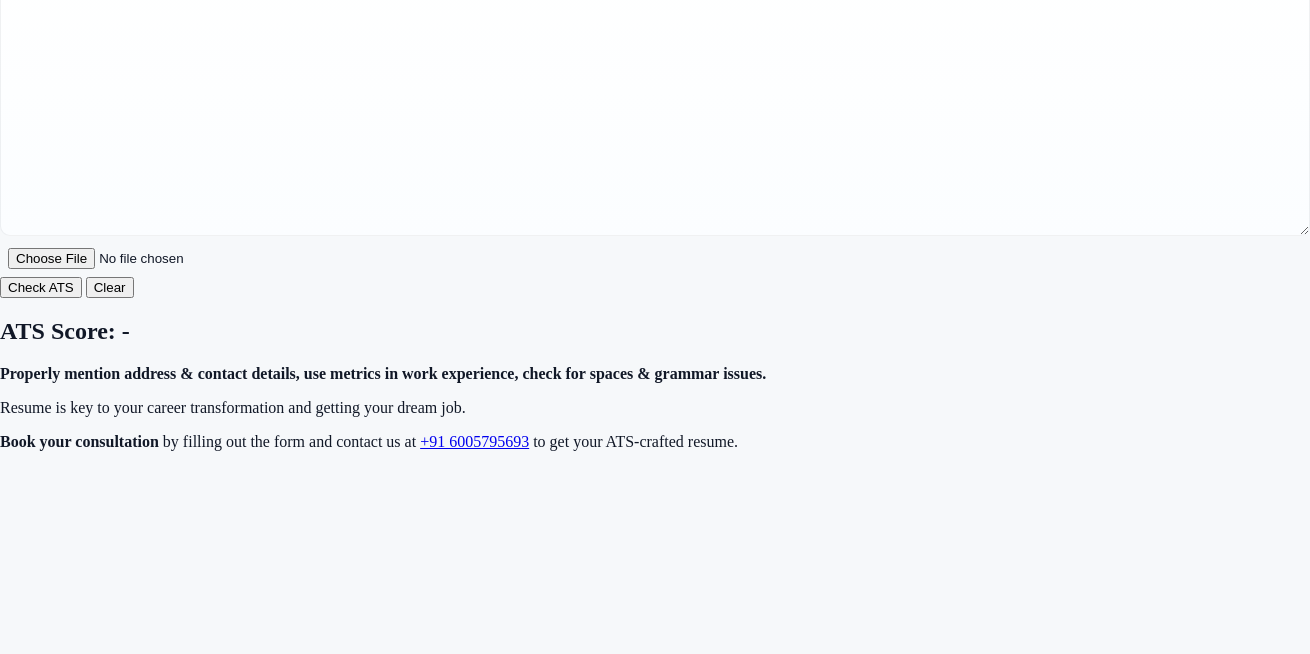
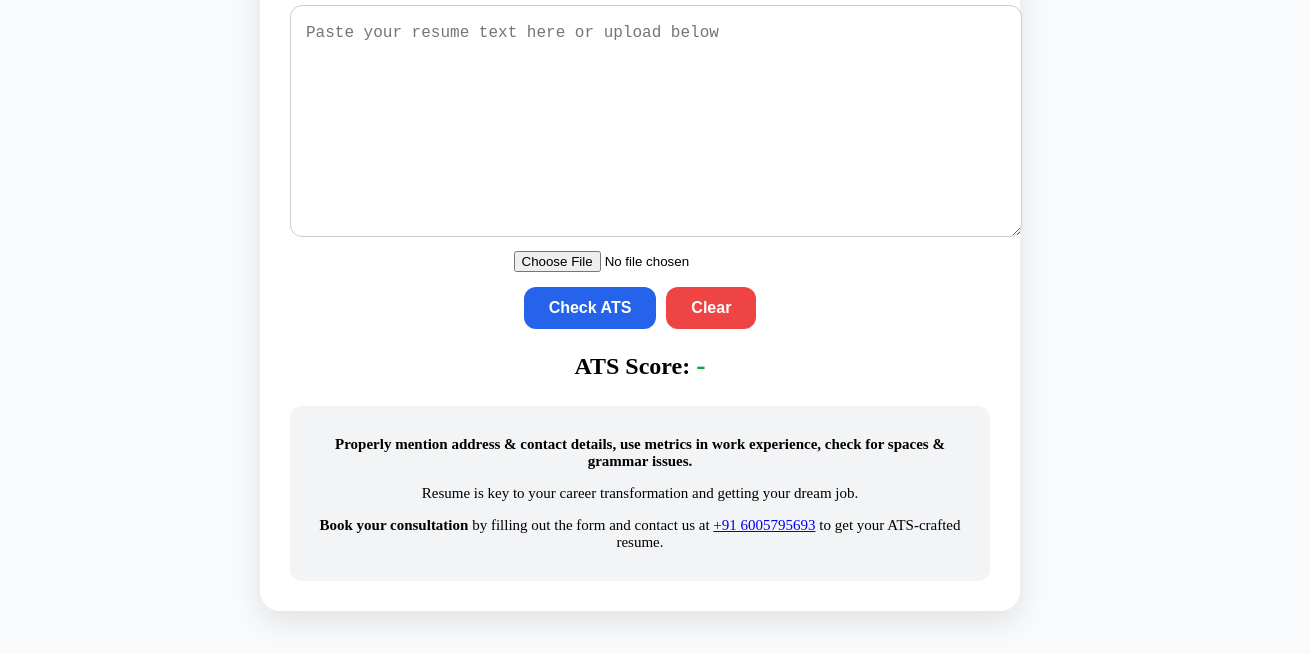
Before and after one commit to REZoom-ATS/REZoom, a plain HTML site: page index.html in a window 1280 px wide. Shown: the part 146-800 px from the top of the page, 1310 px wide, since content can reach past the window. Drawn offline with nearby package versions, Linux system fonts and the light colour scheme; no server answers; a script that the page names is missing.

Commit message:
Update style.css

```diff
--- a/style.css
+++ b/style.css
@@ -1,52 +1,101 @@
-/* Modern Figma-like styles, Times New Roman across UI */
-:root{
-  --bg:#f6f8fa;
-  --card:#ffffff;
-  --muted:#6b7280;
-  --text:#111827;
-  --accent:#2563eb;
-  --accent-2:#10b981;
-  --danger:#ef4444;
-  --glass: rgba(255,255,255,0.6);
-  --radius:14px;
+body {
+  font-family: "Times New Roman", serif;
+  background: #f9fafb;
+  margin: 0;
+  display: flex;
+  justify-content: center;
+  align-items: center;
+  min-height: 100vh;
 }
 
-body{font-family:"Times New Roman",serif;background:var(--bg);color:var(--text);margin:0;padding:0}
-.topbar{display:flex;justify-content:space-between;align-items:center;padding:18px 28px;background:linear-gradient(90deg,rgba(255,255,255,0.6),rgba(250,250,250,0.6));box-shadow:0 6px 24px rgba(15,23,42,0.06)}
-.topbar h1{margin:0;font-size:18px;letter-spacing:0.2px}
-.controls{display:flex;gap:12px;align-items:center}
+.container {
+  max-width: 700px;
+  background: white;
+  padding: 30px;
+  border-radius: 20px;
+  box-shadow: 0 10px 30px rgba(0,0,0,0.1);
+}
 
-.main{max-width:1100px;margin:28px auto;display:grid;grid-template-columns:1fr 360px;gap:22px;padding:0 18px}
-.card{background:var(--card);border-radius:var(--radius);padding:20px;box-shadow:0 8px 30px rgba(15,23,42,0.06);border:1px solid rgba(15,23,42,0.03)}
-.uploader h2{margin:0 0 10px 0}
-.file-row{display:flex;gap:10px;align-items:center}
-input[type="file"]{padding:8px}
-textarea{width:100%;min-height:260px;border-radius:10px;border:1px solid rgba(15,23,42,0.06);padding:14px;margin-top:12px;font-size:15px;line-height:1.45;resize:vertical;background:linear-gradient(180deg,#fff,#fbfdff)}
-.actions{display:flex;gap:10px;margin-top:12px}
-.btn{padding:10px 14px;border-radius:10px;border:none;font-weight:700;cursor:pointer;font-size:14px}
-.btn.primary{background:var(--accent);color:#fff}
-.btn.secondary{background:transparent;color:var(--accent);border:1px solid rgba(37,99,235,0.12)}
-.btn.ghost{background:transparent;border:1px dashed rgba(15,23,42,0.06);color:var(--text)}
+h1 {
+  text-align: center;
+  margin-bottom: 20px;
+}
 
-.result{margin-top:18px}
-.score-row{display:flex;flex-direction:column;gap:10px;align-items:stretch}
-.score-large{font-size:34px;font-weight:800;color:var(--text);display:flex;align-items:center;gap:8px}
-.progress{height:14px;background:#eef2ff;border-radius:8px;overflow:hidden}
-.progress-fill{height:100%;background:linear-gradient(90deg,var(--accent),var(--accent-2));width:0%;transition:width 500ms ease}
+textarea {
+  width: 100%;
+  height: 200px;
+  padding: 15px;
+  border-radius: 12px;
+  border: 1px solid #ccc;
+  resize: vertical;
+  font-size: 16px;
+  line-height: 1.5;
+}
 
-.suggestions{margin-top:12px;background:linear-gradient(180deg,rgba(249,250,251,0.6),rgba(255,255,255,0.6));padding:12px;border-radius:10px;border:1px solid rgba(15,23,42,0.03)}
-.suggestions ul{margin:0;padding-left:16px}
-.suggestions li{margin-bottom:8px;color:var(--text)}
+.upload-section {
+  text-align: center;
+  margin-top: 10px;
+}
 
-.info h3{margin-top:0}
-.info ul{list-style:disc;margin-left:18px;color:var(--muted)}
-.muted{color:var(--muted);font-size:13px;margin-top:12px}
+.button-group {
+  display: flex;
+  justify-content: center;
+  gap: 10px;
+  margin: 15px 0;
+}
 
-.footer{text-align:center;padding:14px;color:var(--muted);font-size:13px}
+button {
+  padding: 12px 25px;
+  border: none;
+  border-radius: 12px;
+  cursor: pointer;
+  font-size: 16px;
+  font-weight: bold;
+  background: #2563eb;
+  color: white;
+  transition: 0.3s ease;
+}
 
-/* responsive */
-@media (max-width:980px){
-  .main{grid-template-columns:1fr; padding:0 12px}
-  .info{order:2}
-  .uploader{order:1}
+button.clear {
+  background: #ef4444;
 }
+
+button:hover {
+  opacity: 0.9;
+}
+
+#resultSection {
+  text-align: center;
+  margin-top: 20px;
+}
+
+#atsScore {
+  font-size: 28px;
+  font-weight: bold;
+  color: #16a34a;
+}
+
+#whatsappBtn {
+  display: inline-block;
+  margin-top: 15px;
+  padding: 10px 20px;
+  background: #25D366;
+  color: white;
+  font-weight: bold;
+  text-decoration: none;
+  border-radius: 10px;
+  transition: 0.3s ease;
+}
+
+#whatsappBtn:hover {
+  background: #1ebe5b;
+}
+
+.suggestion {
+  margin-top: 25px;
+  background: #f3f4f6;
+  padding: 15px;
+  border-radius: 12px;
+  text-align: center;
+  font-size: 15px;
+}
```
